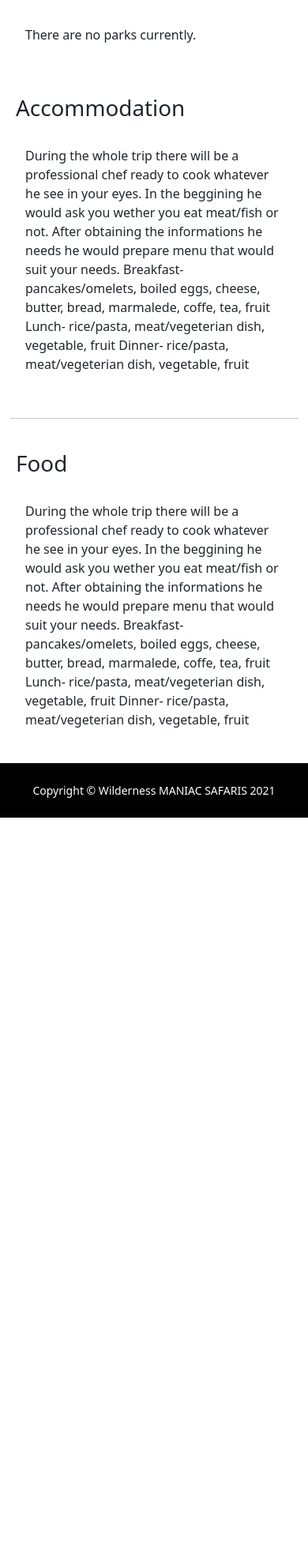
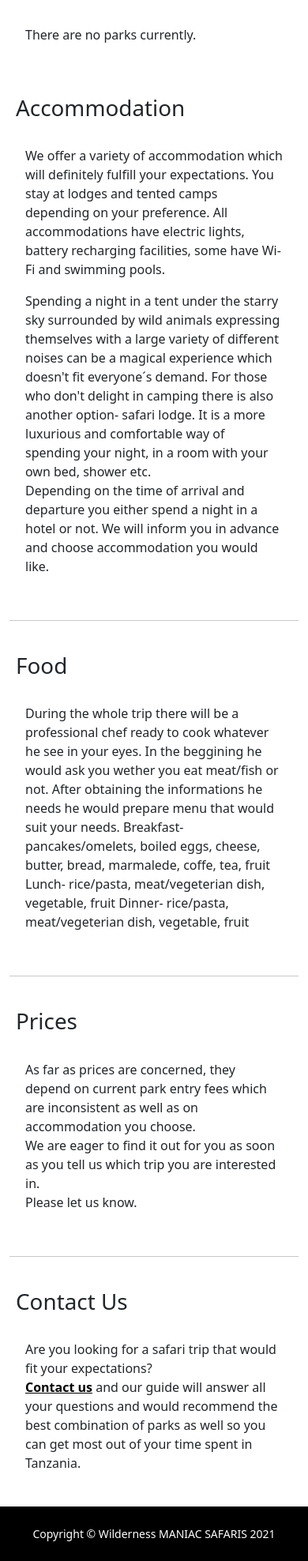
Before and after one commit to jvida/safari, a Django app: page /catalog/parks/ in a window 390 px wide. Shown: the part 244-2220 px from the top of the page at 79% size. Before the commit the page ends 1279 px from the top, so only its background shows below. Run offline with Django 3.2, Linux system fonts and the light colour scheme; data that the repository does not hold is empty.

Commit message:
Not closing navbar on small screens fixed. Added prices and contact us sections

```diff
--- a/catalog/static/css/styles.css
+++ b/catalog/static/css/styles.css
@@ -235,3 +235,8 @@ a[href^="mailto:"], a[href^="tel:"] {
     content: "\A";
     white-space: pre;
 }
+
+#contact-link {
+    color: black;
+    font-weight: bold;
+}
--- a/catalog/templates/base_generic.html
+++ b/catalog/templates/base_generic.html
@@ -66,6 +66,8 @@
                 <li><a class="dropdown-item" href="{% url 'parks' %}#parks">Parks</a></li>
                 <li><a class="dropdown-item" href="{% url 'parks' %}#accommodation">Accommodation</a></li>
                 <li><a class="dropdown-item" href="{% url 'parks' %}#food">Food</a></li>
+                <li><a class="dropdown-item" href="{% url 'parks' %}#prices">Prices</a></li>
+                <li><a class="dropdown-item" href="{% url 'parks' %}#contact-us">Contact Us</a></li>
               </ul>
             </li>
             <li class="nav-item dropdown">
@@ -187,5 +189,15 @@
 
   <script src="{% static 'javascript/app.js' %}"></script>
   <script src="{% static 'javascript/lightbox.js' %}"></script>
+
+  <script type="text/javascript">
+    $(function(){
+        const navMain = $(".navbar-collapse");
+        navMain.on("click", "a:not([data-toggle])", null, function () {
+            navMain.collapse('hide');
+            console.log("tak2?");
+     });
+  });
+  </script>
 </body>
 </html>
--- a/catalog/templates/catalog/park_list.html
+++ b/catalog/templates/catalog/park_list.html
@@ -34,7 +34,6 @@
               {{ park.description|bleach }}
             </div>
           </div>
-{#        </div>#}
           <hr>
         {% endfor %}
       {% else %}
@@ -58,6 +57,37 @@
       <div class="row">
         <div class="col-12 px-2 py-4 px-md-4 py-lg-4">
           <p>
+            We offer a variety of accommodation which will definitely fulfill your expectations.
+            You stay at lodges and tented camps depending on your preference.
+            All accommodations have electric lights, battery recharging facilities,
+            some have Wi-Fi and swimming pools.
+          </p>
+          <p>
+            Spending a night in a tent under the starry sky surrounded by wild animals expressing themselves
+            with a large variety of different noises can be a magical experience which doesn't fit everyone´s demand.
+            For those who don't delight in camping there is also  another option- safari lodge.
+            It is a more luxurious and comfortable way of spending your night,
+            in a room with your own bed, shower etc.
+            <br>
+            Depending on the time of arrival and departure you either spend a night in a hotel or not.
+            We will inform you in advance and choose accommodation you would like.
+          </p>
+        </div>
+      </div>
+    </div>
+    <hr>
+  </section>
+
+  <section>
+    <a class="jump-href" id="food"></a>
+    <div class="px-2 px-lg-3 pt-4">
+      <h1>Food</h1>
+    </div>
+
+    <div class="container">
+      <div class="row">
+        <div class="col-12 px-2 py-4 px-md-4 py-lg-4">
+          <p>
             During the whole trip there will be a professional chef ready to cook whatever he see in your eyes. In the beggining he would ask you wether you eat meat/fish or not. After obtaining the informations he needs he would prepare menu that would suit your needs.
             Breakfast- pancakes/omelets, boiled eggs,  cheese, butter, bread, marmalede, coffe, tea, fruit
             Lunch- rice/pasta, meat/vegeterian dish, vegetable, fruit
@@ -70,18 +100,42 @@
   </section>
 
   <section>
-    <a class="jump-href" id="food"></a>
+    <a class="jump-href" id="prices"></a>
     <div class="px-2 px-lg-3 pt-4">
-      <h1>Food</h1>
+      <h1>Prices</h1>
     </div>
+
     <div class="container">
       <div class="row">
         <div class="col-12 px-2 py-4 px-md-4 py-lg-4">
           <p>
-              During the whole trip there will be a professional chef ready to cook whatever he see in your eyes. In the beggining he would ask you wether you eat meat/fish or not. After obtaining the informations he needs he would prepare menu that would suit your needs.
-              Breakfast- pancakes/omelets, boiled eggs,  cheese, butter, bread, marmalede, coffe, tea, fruit
-              Lunch- rice/pasta, meat/vegeterian dish, vegetable, fruit
-              Dinner- rice/pasta, meat/vegeterian dish, vegetable, fruit
+            As far as prices are concerned, they depend on current park entry fees
+            which are inconsistent as well as on accommodation you choose.
+            <br>
+            We are eager to find it out for you as soon as you tell us which trip you are interested in.
+            <br>
+            Please let us know.
+          </p>
+        </div>
+      </div>
+    </div>
+    <hr>
+  </section>
+
+  <section>
+    <a class="jump-href" id="contact-us"></a>
+    <div class="px-2 px-lg-3 pt-4">
+      <h1>Contact Us</h1>
+    </div>
+
+    <div class="container">
+      <div class="row">
+        <div class="col-12 px-2 py-4 px-md-4 py-lg-4">
+          <p>
+            Are you looking for a safari trip that would fit your expectations?
+            <br>
+            <a href="{% url 'about-us' %}#contacts" id="contact-link">Contact us</a> and our guide will answer all your questions
+            and would recommend the best combination of parks as well so you can get most out of your time spent in Tanzania.
           </p>
         </div>
       </div>
```
Lines whose indentation alone changed are shown as unchanged.
